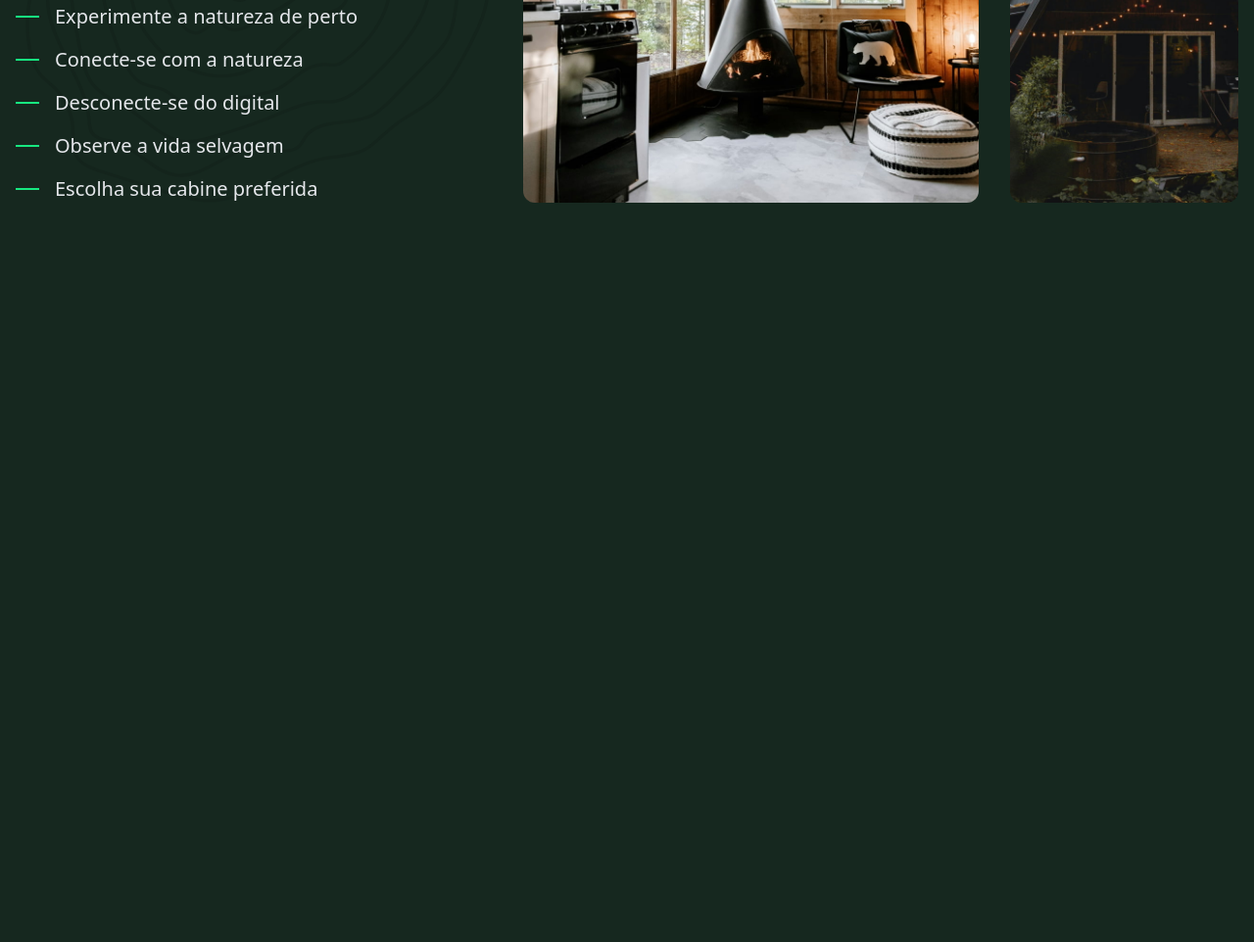
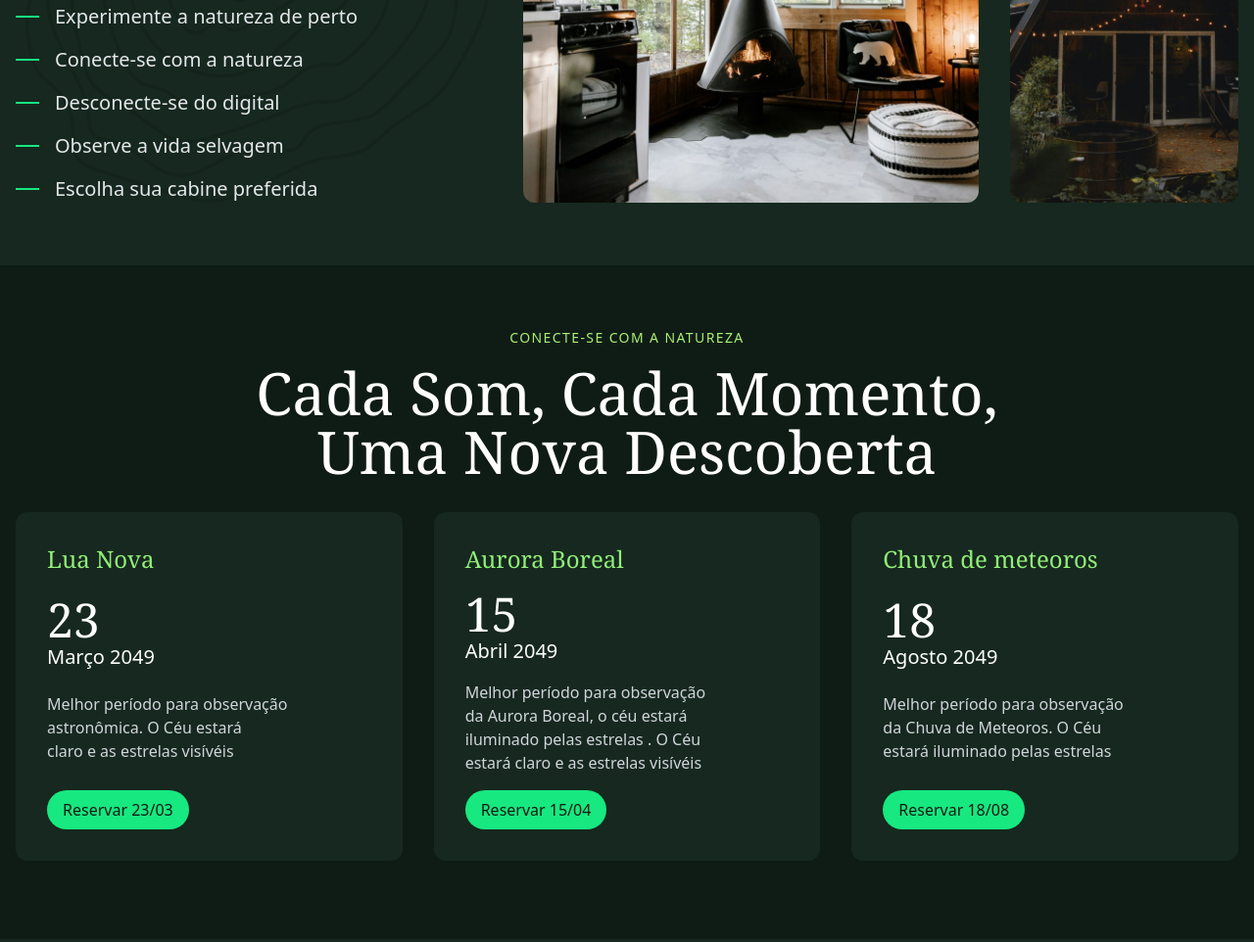
Before and after one commit to rodrigothirteen13/forest, a website: page src/index.html in a window 1280 px wide. Shown: the part 1309-2271 px from the top of the page at 98% size. Before the commit the page ends 1900 px from the top, so only its background shows below. Drawn offline with Linux system fonts and the light colour scheme.

```diff
--- a/src/index.html
+++ b/src/index.html
@@ -89,6 +89,47 @@
     </div>
   </section>
 
+  <!-- Eventos -->
+  <section id="eventos" class="mb-12 sm:mb-16 py-12 sm:py-16 bg-verde-900">
+    <div class="container">
+      <p class="mb-4 text-center text-verde-200 uppercase tracking-widest text-sm">Conecte-se com a natureza</p>
+
+      <h2 class="mb-8 mx-auto font-serif text-balance text-center max-w-screen-md text-white text-4xl sm:text-6xl">Cada Som, Cada Momento, Uma Nova Descoberta</h2>
+
+      <div class="overflow-x-auto snap-x snap-mandatory pb-4 grid grid-cols-[repeat(3,minmax(300px,1fr))] gap-4 sm:gap-8">
+        <div class="grid snap-center gap-4 bg-verde-800 p-6 sm:p-8 rounded-xl">
+          <h3 class="text-verde-300 text-2xl font-serif">Lua Nova</h3>
+          <div class="text-white">
+            <p class="font-serif text-5xl">23</p>
+            <p class="text-xl">Março 2049</p>
+          </div>
+          <p class="text-gray-300 text-balance">Melhor período para observação astronômica. O Céu estará claro e as estrelas visívéis</p>
+          <a href="#contato" class="justify-self-start self-end bg-verde-400 text-verde-900 py-2 px-4 inline-block rounded-full">Reservar 23/03</a>
+        </div>
+
+        <div class="grid snap-center gap-4 bg-verde-800 p-6 sm:p-8 rounded-xl">
+          <h3 class="text-verde-300 text-2xl font-serif">Aurora Boreal</h3>
+          <div class="text-white">
+            <p class="font-serif text-5xl">15</p>
+            <p class="text-xl">Abril 2049</p>
+          </div>
+          <p class="text-gray-300 text-balance">Melhor período para observação da Aurora Boreal, o céu estará iluminado pelas estrelas . O Céu estará claro e as estrelas visívéis</p>
+          <a href="#contato" class="justify-self-start self-end bg-verde-400 text-verde-900 py-2 px-4 inline-block rounded-full">Reservar 15/04</a>
+        </div>
+
+        <div class="grid snap-center gap-4 bg-verde-800 p-6 sm:p-8 rounded-xl">
+          <h3 class="text-verde-300 text-2xl font-serif">Chuva de meteoros</h3>
+          <div class="text-white">
+            <p class="font-serif text-5xl">18</p>
+            <p class="text-xl">Agosto 2049</p>
+          </div>
+          <p class="text-gray-300 text-balance">Melhor período para observação da Chuva de Meteoros. O Céu estará iluminado pelas estrelas</p>
+          <a href="#contato" class="justify-self-start self-end bg-verde-400 text-verde-900 py-2 px-4 inline-block rounded-full">Reservar 18/08</a>
+        </div>
+      </div>
+    </div>
+  </section>
+
 </body>
 
 </html>
```
Also changed, not shown: src/output.css.
